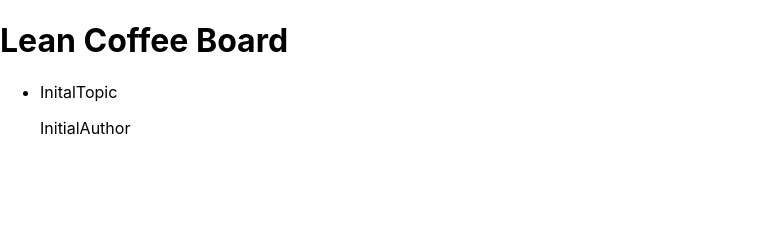
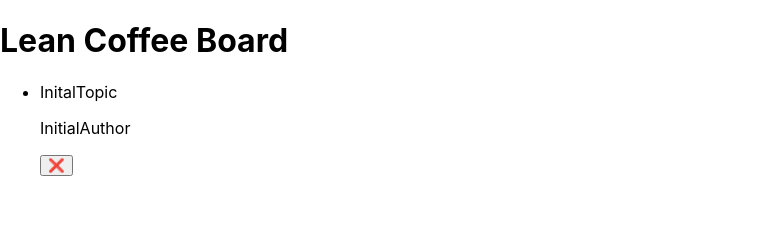
Before and after one commit to AntjeWalter/lean-coffee-board, a Next.js app: page / in a window 1280 px wide. Shown: the top 245 px of the page, without its empty margins (0-757 px from the left). Built offline with nearby package versions, Linux system fonts and the light colour scheme.

Commit message:
Add delete button

```diff
--- a/components/Card.js
+++ b/components/Card.js
@@ -1,9 +1,10 @@
-export default function Card({ topic, author }) {
+export default function Card({ topic, author, onDelete, id }) {
   return (
     <>
       <li>
         <p>{topic}</p>
         <p>{author}</p>
+        <button onClick={() => onDelete(id)}>❌</button>
       </li>
     </>
   );
--- a/package.json
+++ b/package.json
@@ -17,9 +17,11 @@
     "@fortawesome/react-fontawesome": "^0.2.0",
     "eslint": "8.28.0",
     "eslint-config-next": "13.0.5",
+    "nanoid": "^4.0.0",
     "next": "13.0.5",
     "react": "18.2.0",
     "react-dom": "18.2.0",
+    "react-icons": "^4.7.1",
     "styled-components": "^5.3.6"
   },
   "devDependencies": {
--- a/pages/index.js
+++ b/pages/index.js
@@ -2,19 +2,27 @@ import Header from "../components/Header";
 import Card from "../components/Card";
 import Form from "../components/Form";
 import { useState } from "react";
-import styled from "styled-components";
+import { nanoid } from "nanoid";
 
 export default function HomePage() {
   const [cards, setCards] = useState([
-    { topic: "InitalTopic", author: "InitialAuthor" },
+    { id: "0", topic: "InitalTopic", author: "InitialAuthor" },
   ]);
 
   function handleSubmit(event) {
     event.preventDefault();
     const newTopic = event.target.topic.value;
     const newAuthor = event.target.author.value;
-    setCards([...cards, { topic: newTopic, author: newAuthor }]);
+    setCards([...cards, { id: nanoid(), topic: newTopic, author: newAuthor }]);
     event.target.reset();
+  }
+
+  function handleDelete(id) {
+    const updatedList = cards.filter((card) => {
+      return card.id !== id;
+    });
+    setCards([...updatedList]);
+    console.log(updatedList);
   }
 
   return (
@@ -22,23 +30,17 @@ export default function HomePage() {
       <Header />
       <ul>
         {cards.map((card) => (
-          <Card key={card.topic} topic={card.topic} author={card.author} />
+          <Card
+            key={card.id}
+            id={card.id}
+            topic={card.topic}
+            author={card.author}
+            onDelete={handleDelete}
+          />
         ))}
       </ul>
 
-      <StyledFormContainer>
-        <Form onSubmit={handleSubmit} cards={cards} />
-      </StyledFormContainer>
+      <Form onSubmit={handleSubmit} cards={cards} />
     </div>
   );
 }
-
-export const StyledFormContainer = styled.section`
-  position: fixed;
-  display: flex;
-  bottom: 0;
-`;
-
-export const StyledForm = styled.section`
-  justify-content: space-around;
-`;
```
Also changed, not shown: 1 other file (tests, documents, lock files or other folders).
